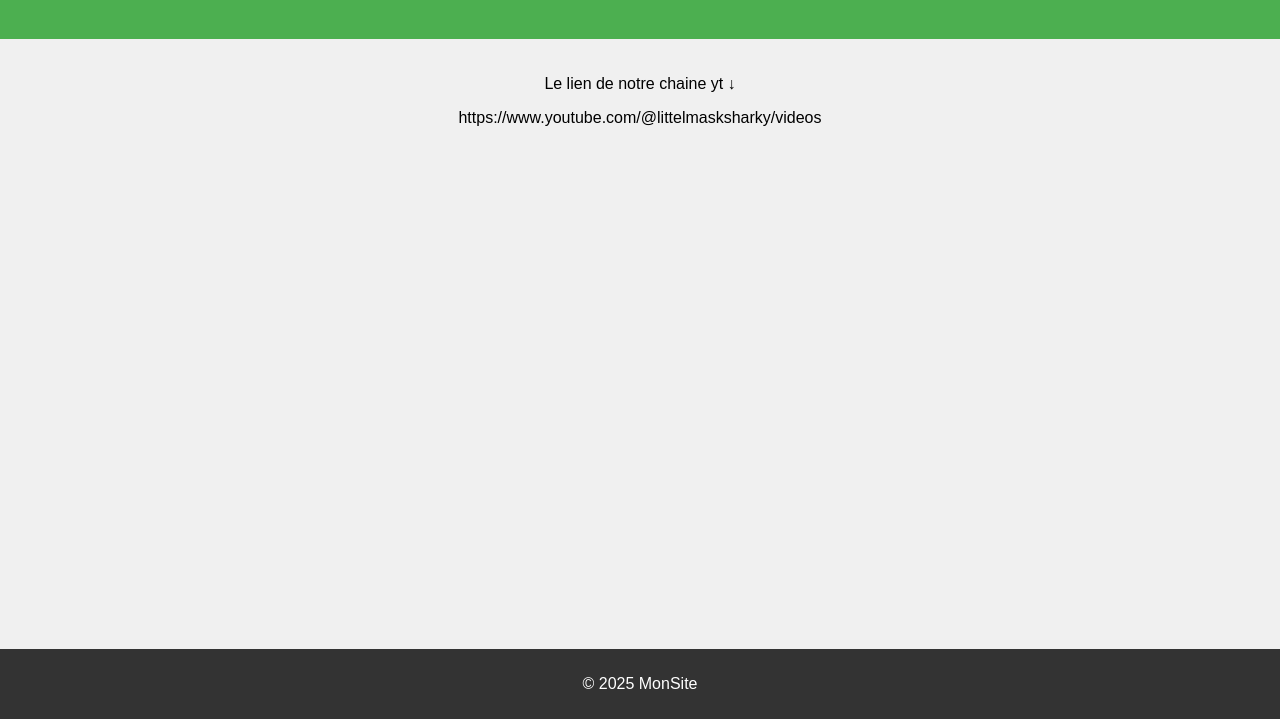
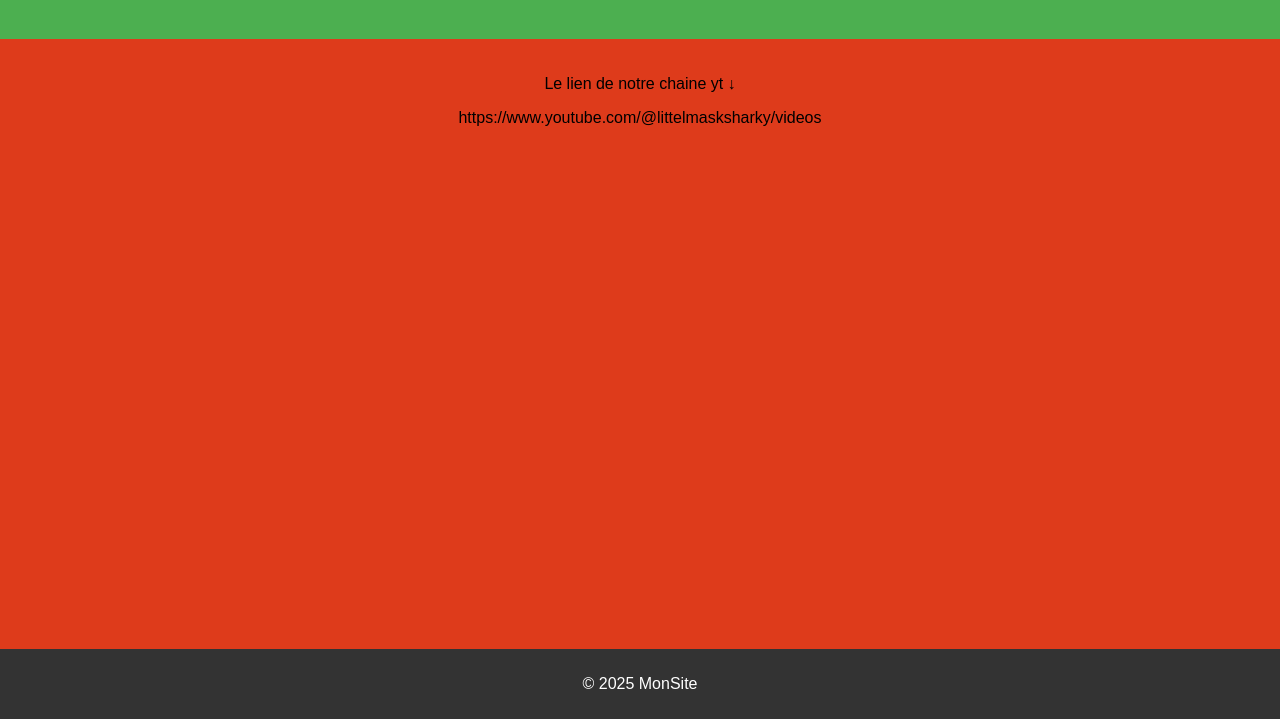
Before and after one commit to SharkSharki12/littelmasketsharky, a plain HTML site: page index.html in a window 1280 px wide. Shown: the part 81-800 px from the top of the page. Drawn offline with Linux system fonts and the light colour scheme.

Commit message:
Update style.css

```diff
--- a/style.css
+++ b/style.css
@@ -1,6 +1,6 @@
 body {
   font-family: Arial, sans-serif;
-  background-color: #f0f0f0;
+  background-color: #DE3B1B;
   text-align: center;
   margin: 0;
   padding: 0;
```
